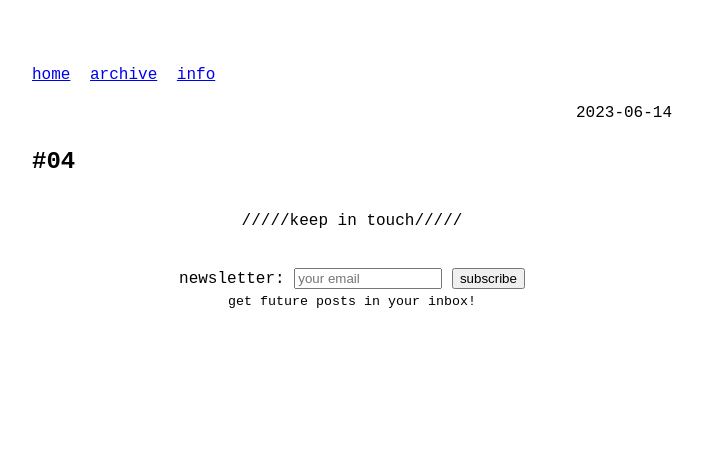
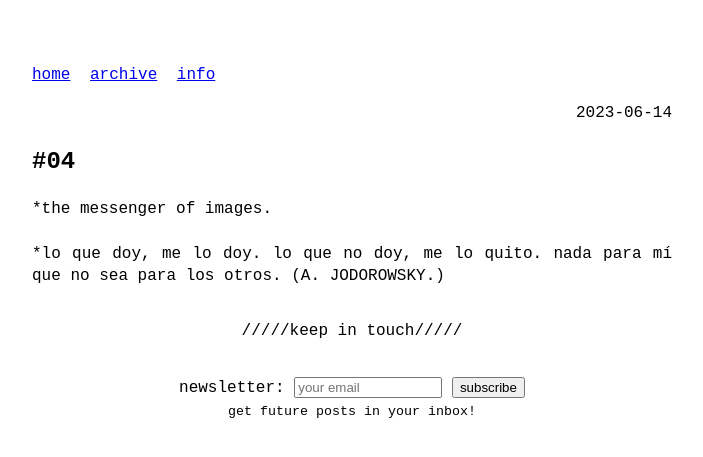
Before and after one commit to odaniloluna/odaniloluna.github.io, a Jekyll site: the page built from _posts/2023-06-14-#04.md, in a window 1280 px wide. Shown: the top 457 px of the page, without its empty margins (288-991 px from the left). Built offline with Jekyll 4.4.1, drawn with Linux system fonts in a browser that asks for light colours.

Commit message:
Update 2023-06-14-#04.md

```diff
--- a/_posts/2023-06-14-#04.md
+++ b/_posts/2023-06-14-#04.md
@@ -4,3 +4,7 @@ title: #04
 slug: #04
 ---
 <p class="description" style="text-align: justify;">
+*the messenger of images.
+<br>
+<br>
+*lo que doy, me lo doy. lo que no doy, me lo quito. nada para mí que no sea para los otros. (A. JODOROWSKY.)
```
